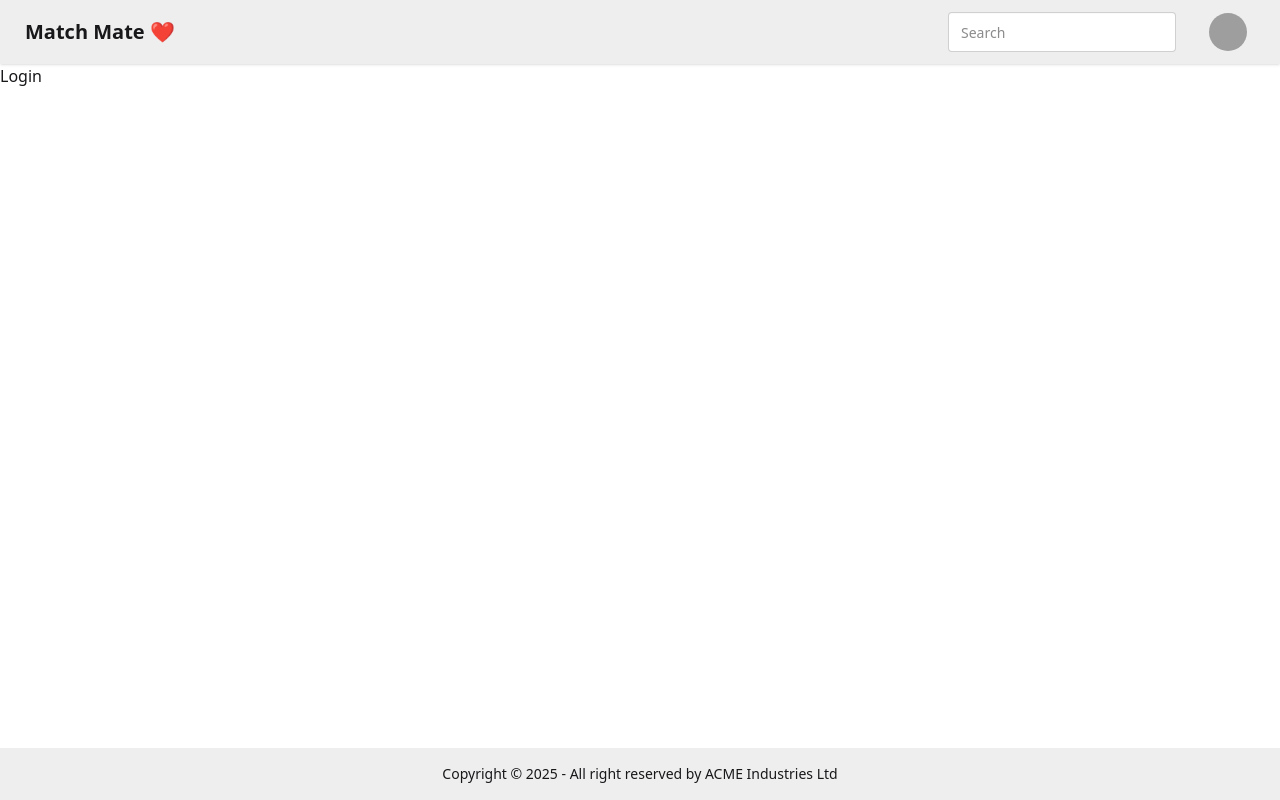
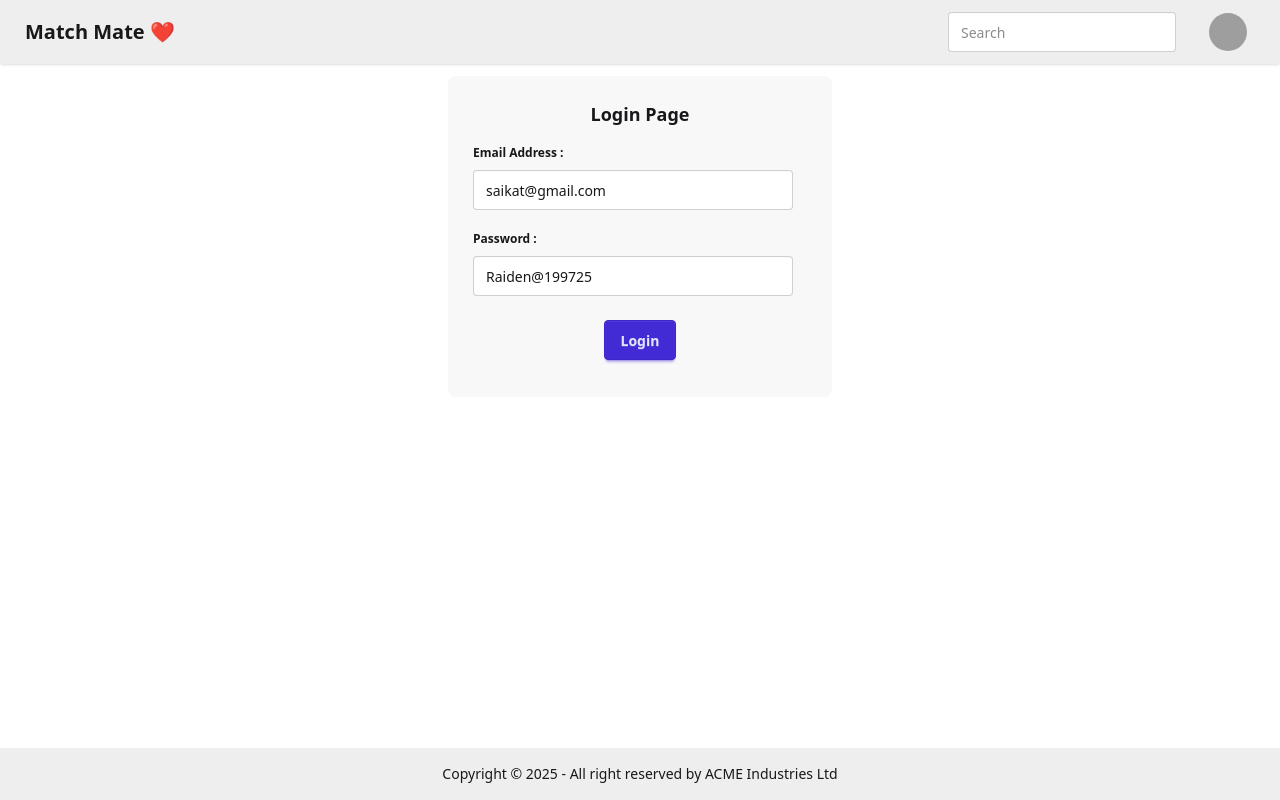
Before and after one commit to SaikatGharami2001/matchmate-frontend, a React (Vite) app: page /login in a window 1280 px wide. Built offline with nearby package versions, Linux system fonts and the light colour scheme; grey boxes are pictures that could not be loaded.

Commit message:
Update: making the login page functionable

```diff
--- a/package.json
+++ b/package.json
@@ -11,6 +11,7 @@
   },
   "dependencies": {
     "@tailwindcss/vite": "^4.1.17",
+    "axios": "^1.13.2",
     "react": "^19.2.0",
     "react-dom": "^19.2.0",
     "react-router-dom": "^7.9.6",
--- a/src/components/Login.jsx
+++ b/src/components/Login.jsx
@@ -1,7 +1,63 @@
-import React from "react";
+import axios from "axios";
+import { useState } from "react";
 
 const Login = () => {
-  return <div>Login</div>;
+  const [emailAddress, setEmailAddress] = useState("saikat@gmail.com");
+  const [password, setPassword] = useState("Raiden@199725");
+
+  const handleLogin = async () => {
+    try {
+      const res = await axios.post("http://localhost:1111/login", {
+        emailAddress,
+        password,
+      });
+    } catch (err) {
+      console.log(err);
+    }
+  };
+
+  return (
+    <div className="flex justify-center m-3">
+      <div className="card card-border bg-base-200 w-96">
+        <div className="card-body">
+          <h2 className="card-title justify-center">Login Page</h2>
+
+          {/* Email Input */}
+          <div>
+            <fieldset className="fieldset">
+              <legend className="fieldset-legend">Email Address :</legend>
+              <input
+                type="text"
+                className="input"
+                value={emailAddress}
+                onChange={(e) => setEmailAddress(e.target.value)}
+              />
+            </fieldset>
+          </div>
+
+          {/* Password Input  */}
+          <div>
+            <fieldset className="fieldset">
+              <legend className="fieldset-legend">Password :</legend>
+              <input
+                type="text"
+                className="input"
+                value={password}
+                onChange={(e) => setPassword(e.target.value)}
+              />
+            </fieldset>
+          </div>
+
+          {/* Login Button */}
+          <div className="card-actions justify-center m-3">
+            <button className="btn btn-primary" onClick={handleLogin}>
+              Login
+            </button>
+          </div>
+        </div>
+      </div>
+    </div>
+  );
 };
 
 export default Login;
```
Also changed, not shown: 1 other file (tests, documents, lock files or other folders).
